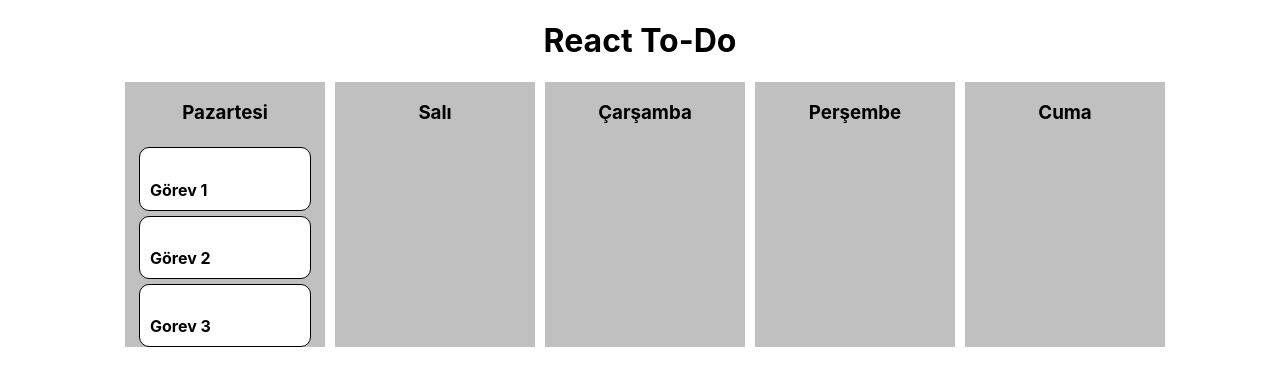
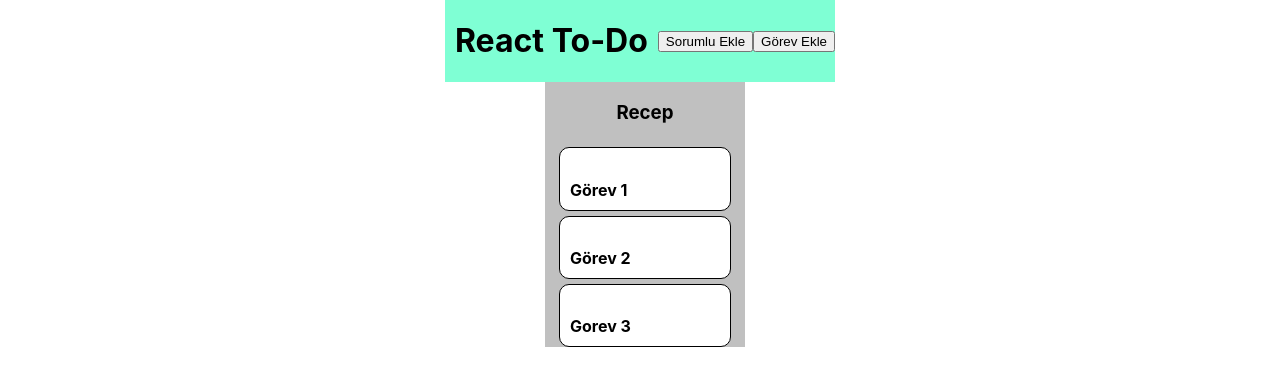
Before and after one commit to onalanrecep/react-todo, a React (Create React App) app in the folder todoreact/: page / in a window 1280 px wide. Shown: the top 386 px of the page. Built offline with nearby package versions, Linux system fonts and the light colour scheme.

Commit message:
uygulamada sütunlarda günler kaldırılarak sorumlu olarak düzenleme başladı

```diff
--- a/todoreact/src/App.css
+++ b/todoreact/src/App.css
@@ -3,17 +3,31 @@ p {
 }
 
 .todo {
-
   display: flex;
   flex-direction: column;
   align-items: center;
 }
 
-.gunler {
+.navbar {
+  display: flex;
+  flex-direction: row;
+  justify-content: space-between;
+  align-items: center;
+  background-color: aquamarine;
+}
+
+.nav {
+  display: flex;
+  flex-direction: row;
+  justify-content: space-between;
+  margin-left: 10px;
+}
+
+.sorumlular {
   display: flex;
 }
 
-.gun {
+.sorumlu {
   display: flex;
   flex-direction: column;
   justify-content: flex-start;
--- a/todoreact/src/App.js
+++ b/todoreact/src/App.js
@@ -43,22 +43,10 @@ render() {
 
       <div className="todo">
         <Navbar/>
-      <div className="gunler">
-        <div className="gun">
-          <h3 className="baslik">Pazartesi</h3>
+      <div className="sorumlular">
+        <div className="sorumlu">
+          <h3 className="baslik">Recep</h3>
           <Gorevler gorevler = {this.state.gorevler}         />
-        </div>
-        <div className="gun">
-          <h3 className="baslik">Salı</h3>
-        </div>
-        <div className="gun">
-          <h3 className="baslik">Çarşamba</h3>
-        </div>
-        <div className="gun">
-          <h3 className="baslik">Perşembe</h3>
-        </div>
-        <div className="gun">
-          <h3 className="baslik">Cuma</h3>
         </div>
       </div>
 
--- a/todoreact/src/components/Gorevler.js
+++ b/todoreact/src/components/Gorevler.js
@@ -2,6 +2,7 @@ import React, { Component } from 'react'
 import Gorev from './Gorev';
 
 class Gorevler extends Component {
+
     render() {
         const {gorevler} = this.props;
 
--- a/todoreact/src/components/Navbar.js
+++ b/todoreact/src/components/Navbar.js
@@ -3,8 +3,14 @@ import React, { Component } from 'react';
 class Navbar extends Component {
     render() {
         return (
-            <div>
-                <h1>React To-Do</h1>
+            <div className="navbar">
+                <div className="nav">
+                    <h1>React To-Do</h1>
+                </div>
+            <div className="nav">
+                <div><button>Sorumlu Ekle</button> </div>
+                <div><button>Görev Ekle</button></div>
+            </div>
             </div>
         )
     }
```
